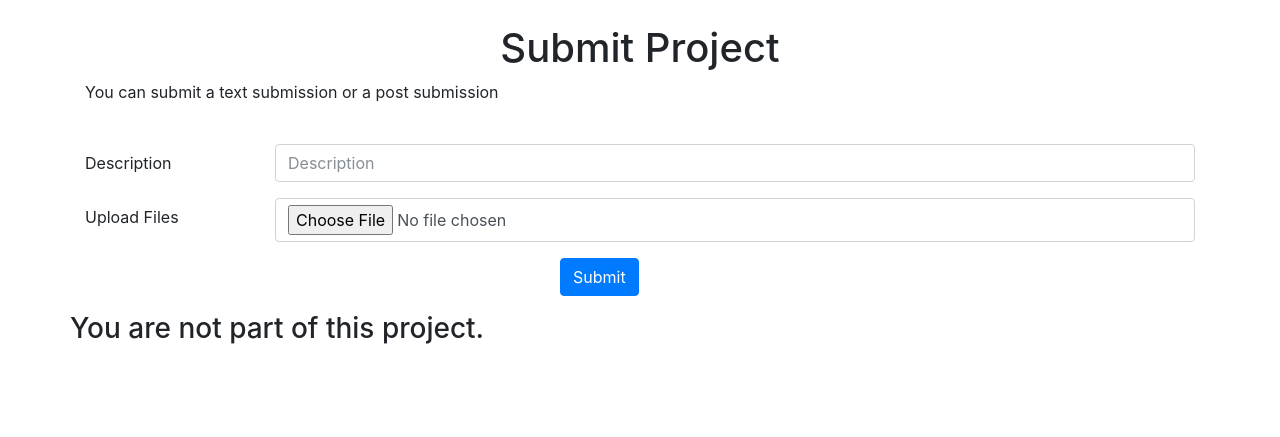
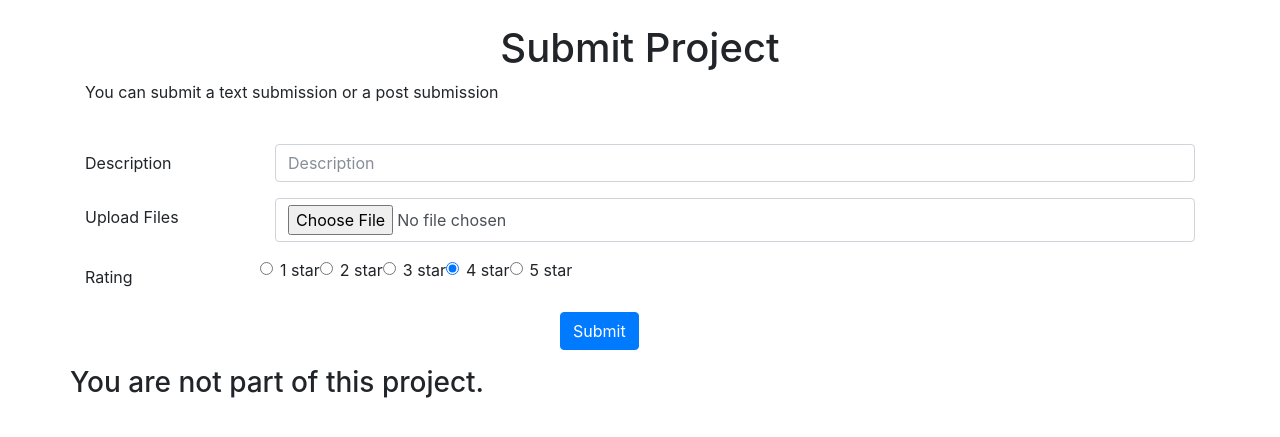
Before and after one commit to cpanican/cd-marketplace, a Flask app: page /project/1/submit in a window 1280 px wide. Shown: the part 56-493 px from the top of the page. Run offline with Flask 2, Linux system fonts and the light colour scheme; some libraries are stand-ins or nearby versions.

Commit message:
Still need to so project submissions and ratings

```diff
--- a/app.py
+++ b/app.py
@@ -123,7 +123,7 @@ def postBid(title, description, start_price, deadline, file, visibility, user_id
 
 # Show all posts newest first on postings page
 def showPosts():
-	query = "SELECT job_id, proj_description, start_price, deadline, post_date, dev_id, client_id, title, file, visibility, project_days, email, username, first_name, last_name, bids, clicks FROM post JOIN users ON post.client_id = users.user_id ORDER BY post_date DESC"
+	query = "SELECT job_id, proj_description, start_price, deadline, post_date, dev_id, client_id, title, file, visibility, project_days, email, username, first_name, last_name, bids, clicks FROM post JOIN users ON post.client_id = users.user_id WHERE NOT EXISTS (SELECT job_id FROM project WHERE post.job_id = project.job_id) ORDER BY post_date DESC"
 	cur.execute(query)
 	data = cur.fetchall()
 	return data
@@ -176,7 +176,7 @@ def incrementBid(job_id):
 
 
 def top3Bids():
-	query = "SELECT * from post ORDER BY clicks DESC LIMIT 3"
+	query = "SELECT * from post WHERE NOT EXISTS (SELECT job_id FROM project WHERE post.job_id = project.job_id) ORDER BY clicks DESC LIMIT 3"
 	cur.execute(query)
 	data = cur.fetchall()
 	print("Top 3 bids loaded")
@@ -619,9 +619,21 @@ def projectCreate(job_id, dev_name, price):
 @app.route('/project/<job_id>/submit')
 def projectSubmit(job_id):
 	if request.method == 'POST':
-		return render_template('project_submit.html')
+		description = request.form['description']
+		file = request.form['file']
+		# do some stuff on database
+		return render_template('project_submit.html', job_id=job_id)
 	else:
-		return render_template('project_submit.html')
+		return render_template('project_submit.html', job_id=job_id)
+
+
+@app.route('/project/<job_id>/terminate')
+def projectTerminate(job_id):
+	if request.method == 'POST':
+		# terminate project and do some stuff on database
+		return render_template('project_terminate.html', job_id=job_id)
+	else:
+		return render_template('project_terminate.html', job_id=job_id)
 
 
 @app.route('/edit-profile' , methods=['GET','POST'])
--- a/templates/project_submit.html
+++ b/templates/project_submit.html
@@ -18,7 +18,7 @@
 		<div class="container">
 		<p>You can submit a text submission or a post submission</p>
 		<br>
-		  <form action="/submitproject" method="POST">
+		  <form action="/project/{{ job_id }}/submit" method="POST">
 		    <div class="form-group row">
 		      <label for="inputDescription3" class="col-sm-2 col-form-label">Description</label>
 		      <div class="col-sm-10">
@@ -32,6 +32,40 @@
 		      </div>
 		    </div>
 		    <div class="form-group row">
+		      <label for="inputFile3" class="col-sm-2 col-form-label">Rating</label>
+		      <div class="form-check">
+		        <label class="form-check-label">
+		          <input class="form-check-input" type="radio" name="rating" value="1">
+		          1 star
+		        </label>
+		      </div>
+		      <div class="form-check">
+		        <label class="form-check-label">
+		          <input class="form-check-input" type="radio" name="rating" value="2">
+		          2 star
+		        </label>
+		      </div>
+		      <div class="form-check">
+		        <label class="form-check-label">
+		          <input class="form-check-input" type="radio" name="rating" value="3">
+		          3 star
+		        </label>
+		      </div>
+		      <div class="form-check">
+		        <label class="form-check-label">
+		          <input class="form-check-input" type="radio" name="rating" value="4" checked>
+		          4 star
+		        </label>
+		      </div>
+		      <div class="form-check">
+		        <label class="form-check-label">
+		          <input class="form-check-input" type="radio" name="rating" value="5">
+		          5 star
+		        </label>
+		      </div>
+		    </div>
+
+		    <div class="form-group row">
 		      <div class="offset-sm-5 col-sm-7">
 		        <button type="submit" class="btn btn-primary">Submit</button>
 		      </div>
```
Also changed, not shown: templates/project.html (+17 -2 lines), templates/project_terminate.html (added, +30 -0 lines).
